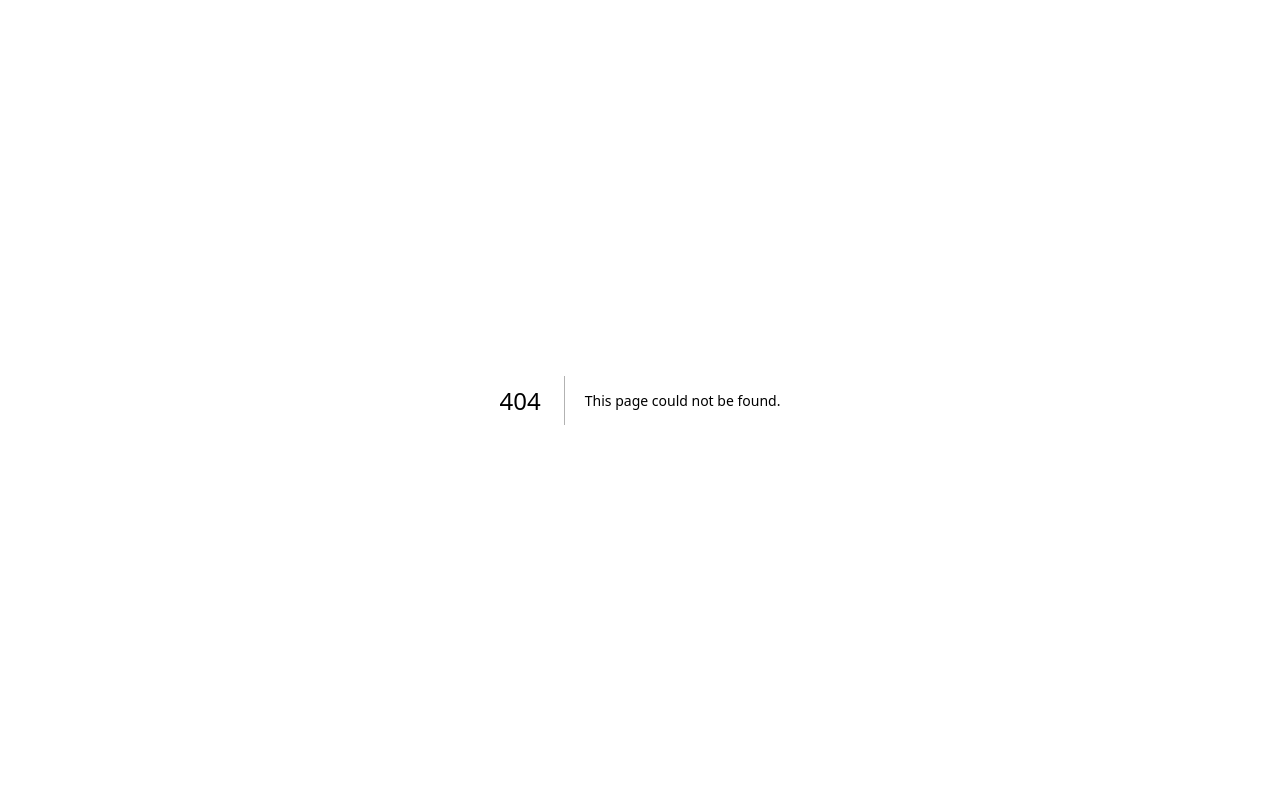
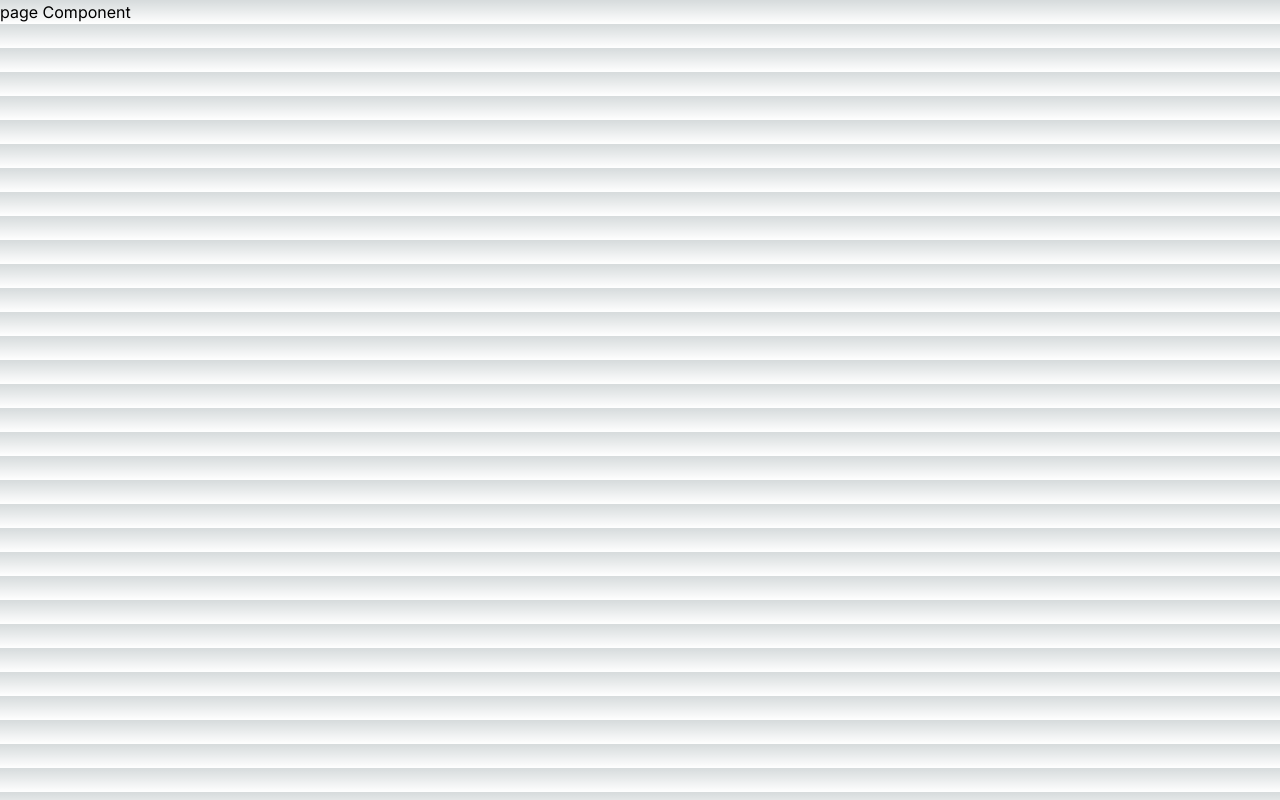
Before and after one commit to stat1202/yarn-nextjs-test, a Next.js app: page /han in a window 1280 px wide. Before the commit this address had no page. Built offline with nearby package versions, Linux system fonts and the light colour scheme.

Commit message:
feat #23 : han페이지 만들기

```diff
--- /dev/null
+++ b/src/app/han/page.tsx
@@ -0,0 +1,7 @@
+export default function page() {
+  return (
+    <>
+      <h1>page Component</h1>
+    </>
+  );
+}
```
